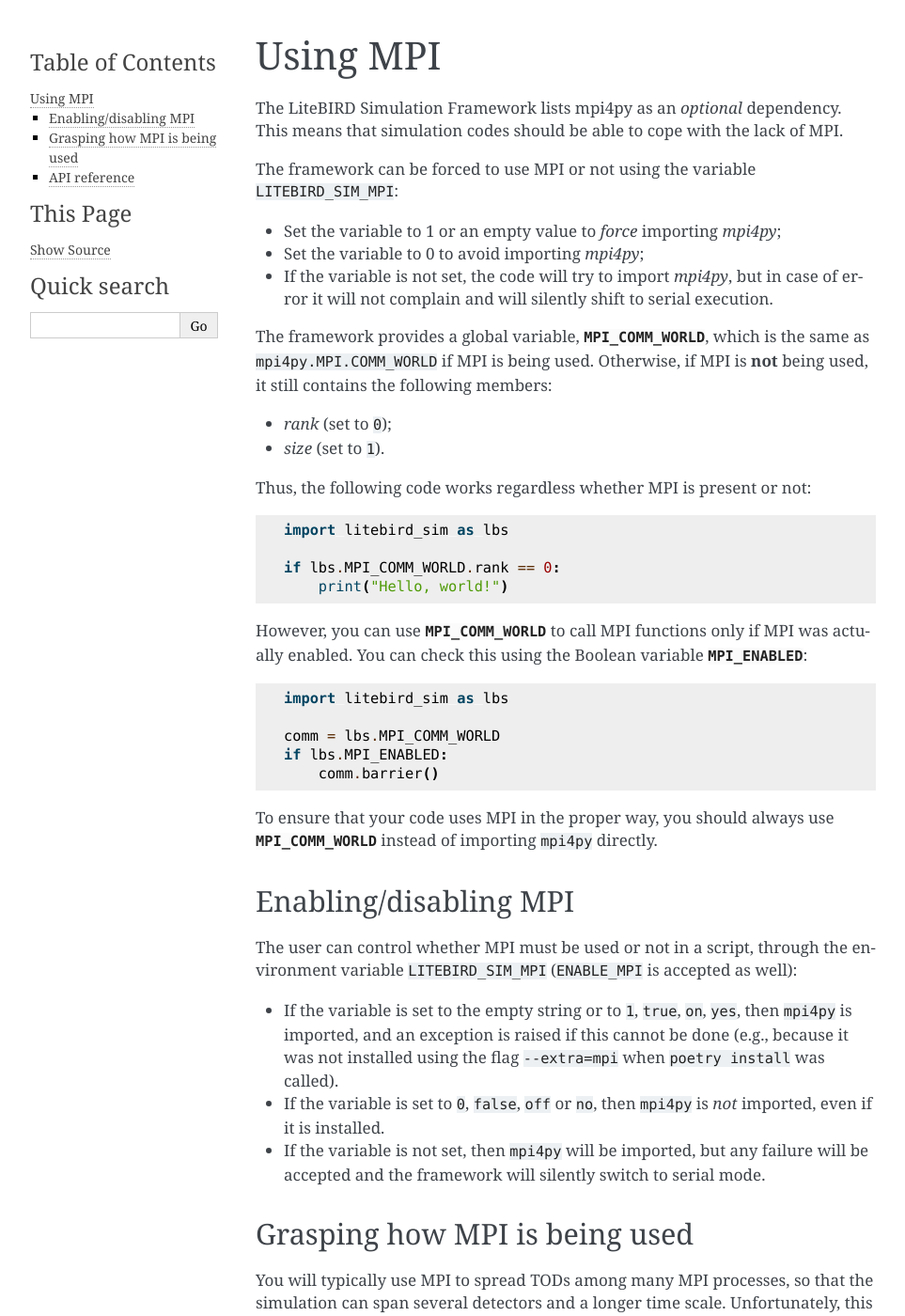
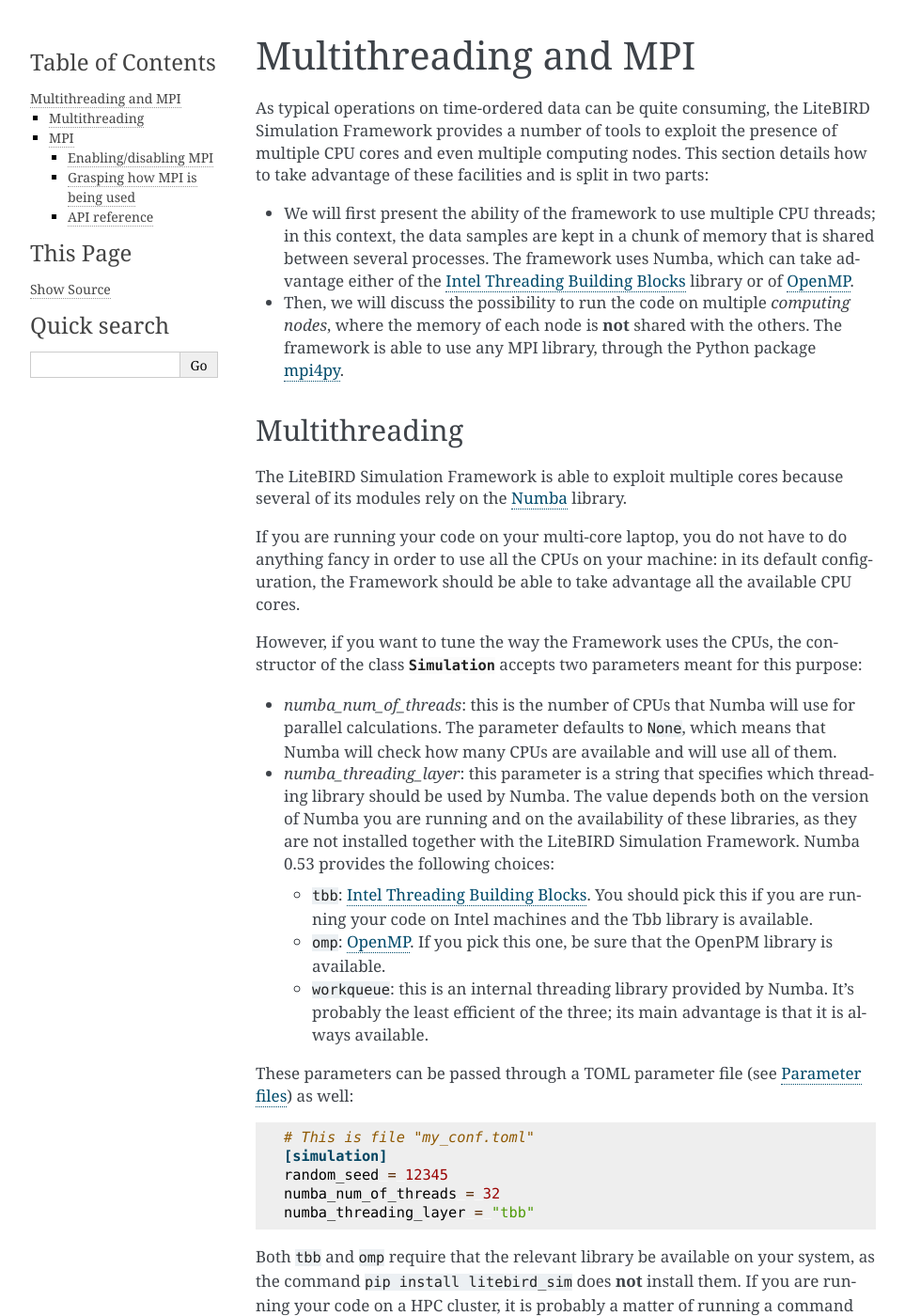
Before and after one commit to litebird/litebird_sim, a Sphinx documentation site: the page built from docs/source/mpi.rst, in a window 1280 px wide and 1400 px high. Shown: the whole window at 94% size, without its empty margins (148-1111 px from the left). Built offline with Sphinx 7.4.7, drawn with Linux system fonts in a browser that asks for light colours; some of the changed text lies outside the part shown.

Commit message:
Update the documentation

```diff
--- a/docs/source/mpi.rst
+++ b/docs/source/mpi.rst
@@ -1,7 +1,92 @@
 .. _using_mpi:
 
-Using MPI
-=========
+Multithreading and MPI
+======================
+
+As typical operations on time-ordered data can be quite consuming,
+the LiteBIRD Simulation Framework provides a number of tools to
+exploit the presence of multiple CPU cores and even multiple
+computing nodes. This section details how to take advantage
+of these facilities and is split in two parts:
+
+- We will first present the ability of the framework to use multiple
+  CPU threads; in this context, the data samples are kept in a chunk
+  of memory that is shared between several processes. The framework
+  uses Numba, which can take advantage either of the `Intel
+  Threading Building Blocks <https://www.intel.com/content/www/us/en/developer/tools/oneapi/onetbb.html>`_
+  library or of `OpenMP <https://www.openmp.org/>`_.
+
+- Then, we will discuss the possibility to run the code on
+  multiple *computing nodes*, where the memory of each node is
+  **not** shared with the others. The framework is able to
+  use any MPI library, through the Python package
+  `mpi4py <https://mpi4py.readthedocs.io/en/stable/>`_.
+
+
+Multithreading
+~~~~~~~~~~~~~~
+
+The LiteBIRD Simulation Framework is able to exploit multiple cores
+because several of its modules  rely on the `Numba
+<https://numba.pydata.org/>`_ library.
+
+If you are running your code on your multi-core laptop, you do not
+have to do anything fancy in order to use all the CPUs on your machine:
+in its default configuration, the Framework should be able to take
+advantage all the available CPU cores.
+
+However, if you want to tune the way the Framework uses the CPUs,
+the constructor of the class :class:`.Simulation` accepts two
+parameters meant for this purpose:
+
+- `numba_num_of_threads`: this is the number of CPUs that Numba will
+  use for parallel calculations. The parameter defaults to ``None``,
+  which means that Numba will check how many CPUs are available and will
+  use all of them.
+
+- `numba_threading_layer`: this parameter is a string that specifies
+  which threading library should be used by Numba. The value depends
+  both on the version of Numba you are running and on the availability
+  of these libraries, as they are not installed together with the
+  LiteBIRD Simulation Framework. Numba 0.53 provides the following choices:
+
+  - ``tbb``: `Intel Threading Building Blocks
+    <https://www.intel.com/content/www/us/en/developer/tools/oneapi/onetbb.html>`_.
+    You should pick this if you are running your code on Intel machines and the
+    Tbb library is available.
+
+  - ``omp``: `OpenMP <https://www.openmp.org/>`_. If you pick this one,
+    be sure that the OpenPM library is available.
+
+  - ``workqueue``: this is an internal threading library provided by Numba.
+    It's probably the least efficient of the three; its main advantage is
+    that it is always available.
+
+These parameters can be passed through a TOML parameter file (see
+:ref:`parameter_files`) as well:
+
+.. code-block:: toml
+
+   # This is file "my_conf.toml"
+   [simulation]
+   random_seed = 12345
+   numba_num_of_threads = 32
+   numba_threading_layer = "tbb"
+
+Both ``tbb`` and ``omp`` require that the relevant library be available on
+your system, as the command ``pip install litebird_sim`` does **not** install
+them. If you are running your code on a HPC cluster, it is probably a matter
+of running a command like the following:
+
+.. code-block:: sh
+
+   # This might change depending on how the environment on your cluster
+   # is configured; the following commands are just examples.
+   $ module load tbb     # Intel Threading Building Blocks
+   $ module load openmp  # OpenMP
+
+MPI
+~~~
 
 The LiteBIRD Simulation Framework lists mpi4py as an *optional*
 dependency. This means that simulation codes should be able to cope
```
Also changed, not shown: docs/source/simulations.rst (+10 -0 lines).
